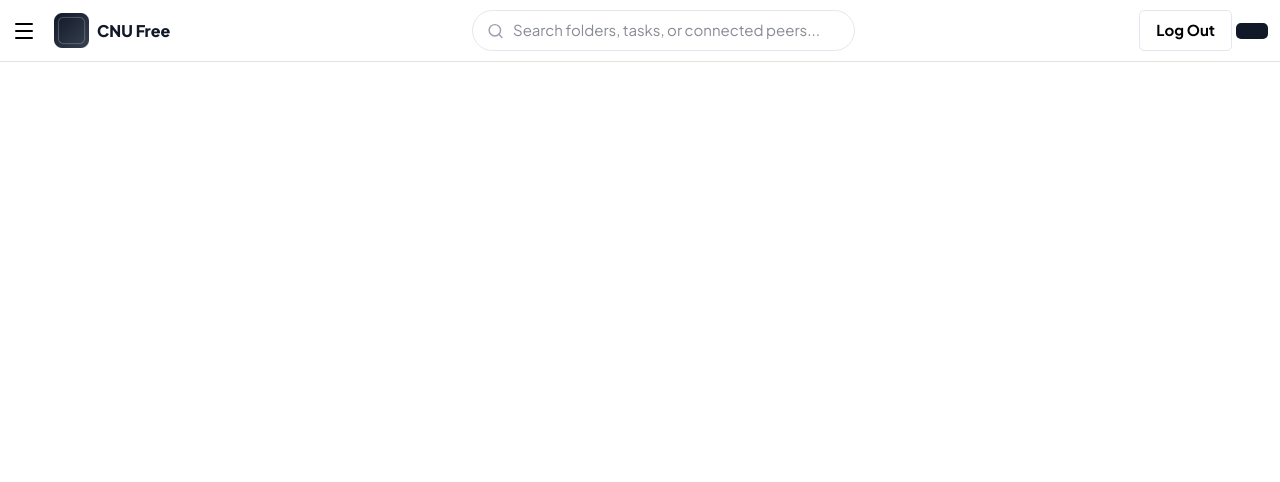
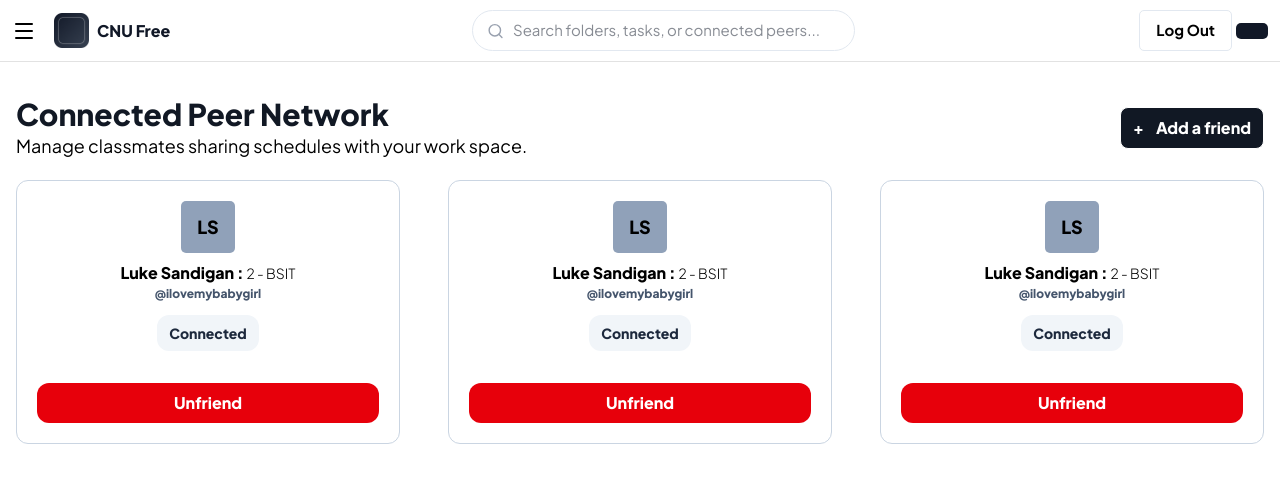
Before and after one commit to Luke-Sandigan/CNU-Free, a React (Vite) app in the folder cnufree-app/: page /Connection in a window 1280 px wide. Shown: the top 482 px of the page. Built offline with nearby package versions, Linux system fonts and the light colour scheme.

Commit message:
Added Connections Sections

```diff
--- a/cnufree-app/src/pages/Connection.jsx
+++ b/cnufree-app/src/pages/Connection.jsx
@@ -7,7 +7,7 @@ function Connection() {
      const [isOpen, setIsOpen] = useState(false);
 
   return (
-    <div className="flex flex-col ">
+    <div className="flex flex-col items-center">
       <SideBar
         open={isOpen}
         close={()=> setIsOpen(false)}
@@ -17,6 +17,109 @@ function Connection() {
         setIsOpen={setIsOpen}
       />
 
+      <main className="max-w-7xl w-full flex flex-col items-center mt-20 p-4">
+
+        <div className="flex justify-between w-full items-center mb-5 ">
+          <div className=" bg-white flex flex-col ">
+            <h1 className="text-xl sm:text-3xl font-extrabold text-[#111824]"> Connected Peer Network </h1>
+            <p className="text-[10px] sm:text-lg"> Manage classmates sharing schedules with your work space. </p>
+          </div>
+          <div>
+
+            <button
+             className="border px-3 py-2 font-extrabold rounded-lg text-white bg-[#111824] flex items-center gap-3"
+            >
+            + <span className=" hidden sm:block">  Add a friend </span>
+            </button>
+
+          </div>
+        </div>
+
+        <div className="flex flex-wrap w-full gap-4 sm:gap-12 items-center justify-center ">
+
+          <div className="  border border-slate-300 w-sm flex flex-col rounded-xl items-center justify-center p-5">
+            <div
+              className="hover:bg-[#111827be] hover:shadow-[0_0_30px_rgba(168,85,247,0.8)]  flex
+              hover:scale-105 py-3  text-lg bg-slate-400 font-extrabold rounded-[5px]  px-4  mb-2
+              transition-all duration-300 ease-in-out "
+              > LS
+            </div>
+
+            <div className="font-extrabold text-md">
+                Luke Sandigan : <span className="font-light text-sm"> 2  - BSIT </span>
+            </div>
+
+            <div className="font-extrabold text-[12px] text-slate-600 mb-3">
+                @ilovemybabygirl
+            </div>
+
+            <div className="font-extrabold text-sm bg-slate-100 rounded-xl px-3 py-2 text-slate-800 mb-8">
+                Connected
+            </div>
+
+            <button
+            className="w-full bg-red-600 font-extrabold text-white py-2 rounded-xl">
+                Unfriend
+            </button>
+          </div>
+
+          <div className="  border border-slate-300 w-sm flex flex-col rounded-xl items-center justify-center p-5">
+            <div
+              className="hover:bg-[#111827be] hover:shadow-[0_0_30px_rgba(168,85,247,0.8)]  flex
+              hover:scale-105 py-3  text-lg bg-slate-400 font-extrabold rounded-[5px]  px-4  mb-2
+              transition-all duration-300 ease-in-out "
+              > LS
+            </div>
+
+            <div className="font-extrabold text-md">
+                Luke Sandigan : <span className="font-light text-sm"> 2  - BSIT </span>
+            </div>
+
+            <div className="font-extrabold text-[12px] text-slate-600 mb-3">
+                @ilovemybabygirl
+            </div>
+
+            <div className="font-extrabold text-sm bg-slate-100 rounded-xl px-3 py-2 text-slate-800 mb-8">
+                Connected
+            </div>
+
+            <button
+            className="w-full bg-red-600 font-extrabold text-white py-2 rounded-xl">
+                Unfriend
+            </button>
+          </div>
+
+          <div className="  border border-slate-300 w-sm flex flex-col rounded-xl items-center justify-center p-5">
+            <div
+              className="hover:bg-[#111827be] hover:shadow-[0_0_30px_rgba(168,85,247,0.8)]  flex
+              hover:scale-105 py-3  text-lg bg-slate-400 font-extrabold rounded-[5px]  px-4  mb-2
+              transition-all duration-300 ease-in-out "
+              > LS
+            </div>
+
+            <div className="font-extrabold text-md">
+                Luke Sandigan : <span className="font-light text-sm"> 2  - BSIT </span>
+            </div>
+
+            <div className="font-extrabold text-[12px] text-slate-600 mb-3">
+                @ilovemybabygirl
+            </div>
+
+            <div className="font-extrabold text-sm bg-slate-100 rounded-xl px-3 py-2 text-slate-800 mb-8">
+                Connected
+            </div>
+
+            <button
+            className="w-full bg-red-600 font-extrabold text-white py-2 rounded-xl">
+                Unfriend
+            </button>
+          </div>
+
+        </div>
+
+
+      </main>
+
     </div>
   )
 }
```
